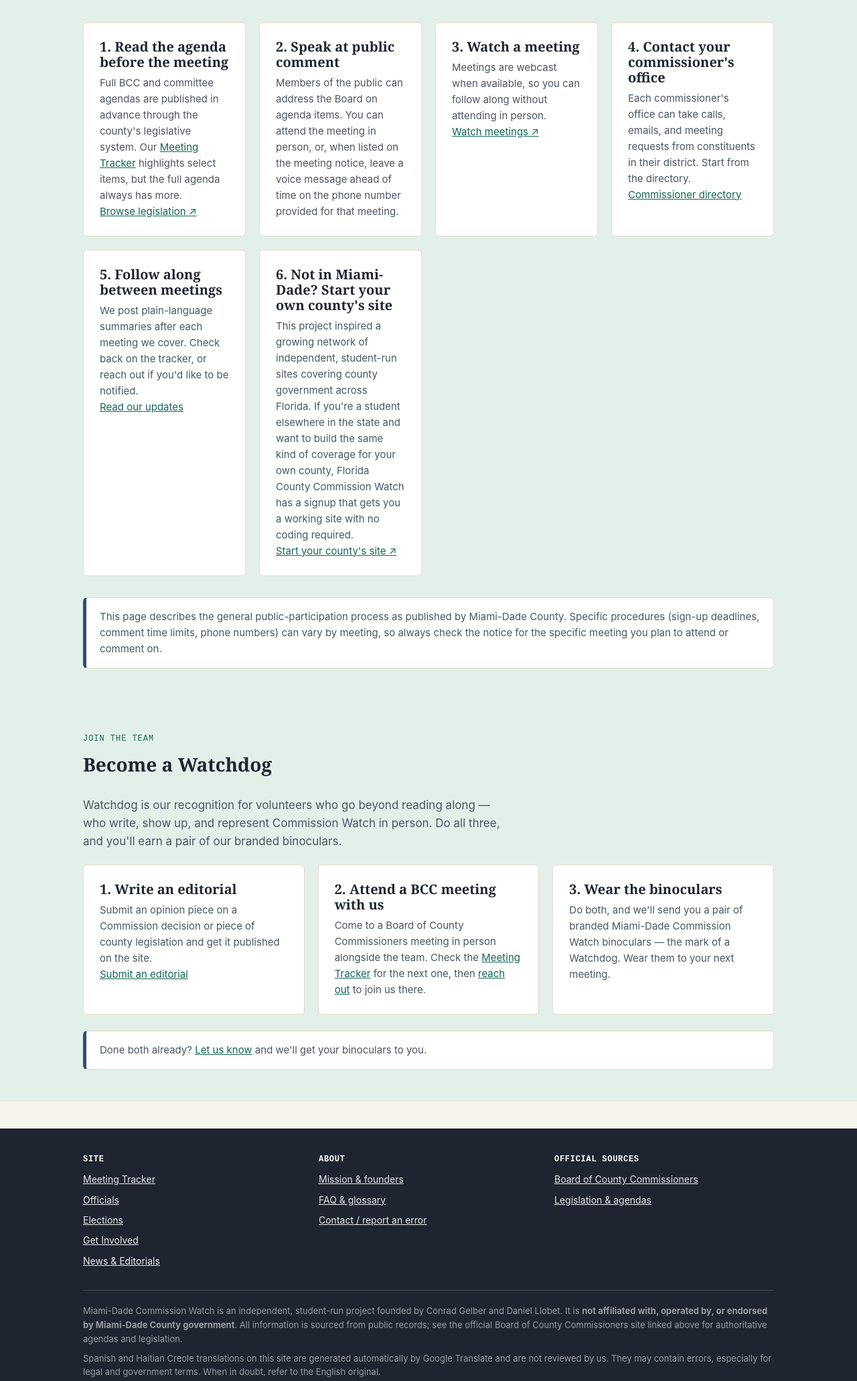
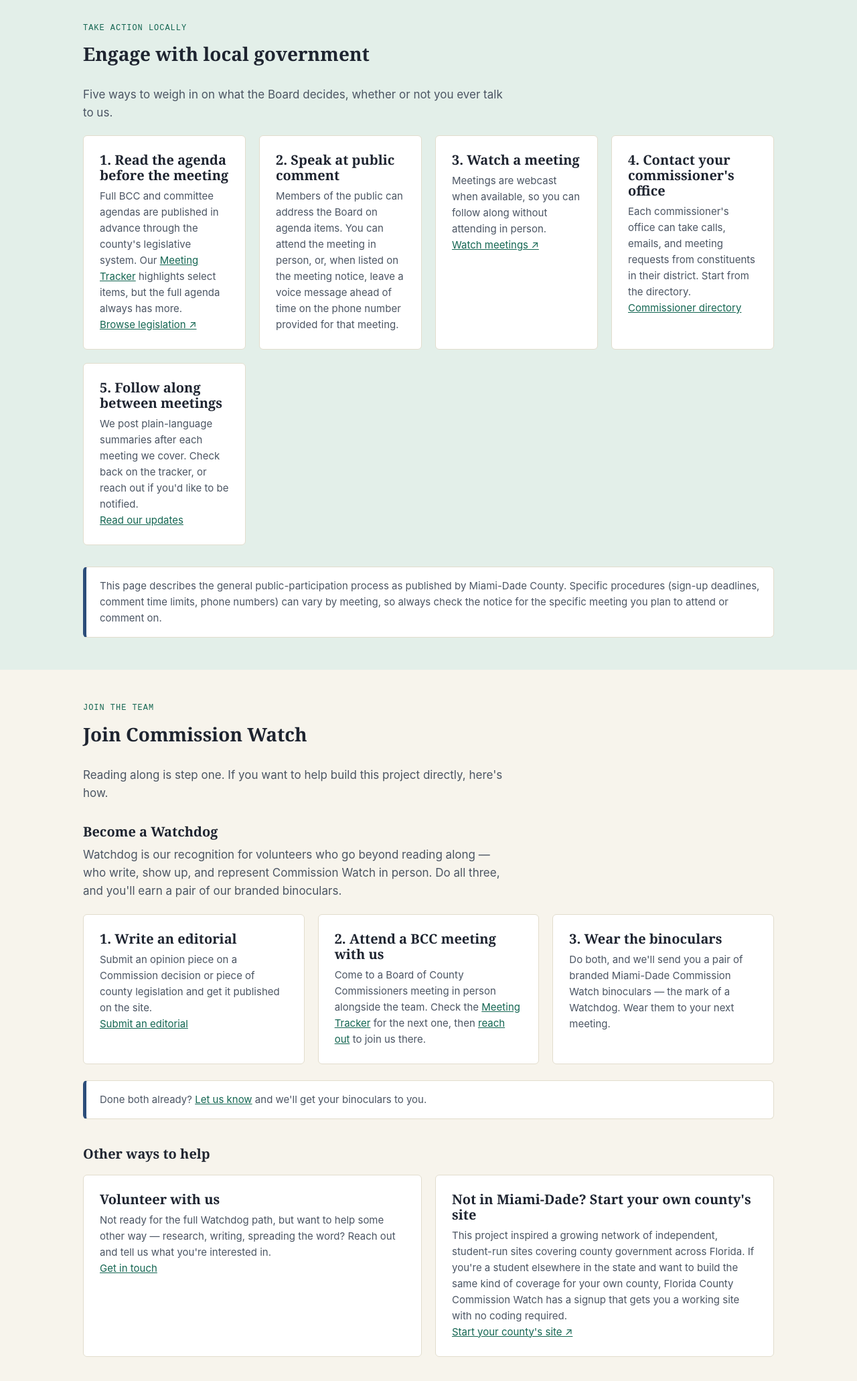
Before and after one commit to conradicle/miamidadecommissionwatch, a plain HTML site: page get-involved.html in a window 1280 px wide. Shown: the part 1600-3662 px from the top of the page at 67% size. Drawn offline with nearby package versions, Linux system fonts and the light colour scheme.

Commit message:
Split Get Involved into local-government and join-us subsections
Separates "engage with the BCC" (read agendas, speak at public
comment, watch meetings, contact your commissioner, follow along)
from "join Commission Watch itself" (Become a Watchdog, general
volunteering, and the Florida County Commission Watch spinoff for
students outside Miami-Dade). District finder stays above both as
the page's lead feature.

```diff
--- a/get-involved.html
+++ b/get-involved.html
@@ -100,9 +100,15 @@
     </div>
   </section>
 
-  <section class="section section-alt">
+  <section class="section section-alt" id="local-government">
     <div class="wrap">
-      <div class="card-grid">
+      <div class="section-head">
+        <span class="eyebrow">Take action locally</span>
+        <h2>Engage with local government</h2>
+      </div>
+      <p class="mt-0" style="max-width:60ch; color:var(--ink-600);">Five ways to weigh in on what the Board decides, whether or not you ever talk to us.</p>
+
+      <div class="card-grid" style="margin-top:20px;">
 
         <div class="card">
           <h3>1. Read the agenda before the meeting</h3>
@@ -133,12 +139,6 @@
           <p><a href="news.html">Read our updates</a></p>
         </div>
 
-        <div class="card">
-          <h3>6. Not in Miami-Dade? Start your own county's site</h3>
-          <p>This project inspired a growing network of independent, student-run sites covering county government across Florida. If you're a student elsewhere in the state and want to build the same kind of coverage for your own county, Florida County Commission Watch has a signup that gets you a working site with no coding required.</p>
-          <p><a href="https://flcountycommissionwatch.com" target="_blank" rel="noopener">Start your county's site &#8599;</a></p>
-        </div>
-
       </div>
 
       <div class="notice" style="margin-top:32px;">
@@ -147,12 +147,15 @@
     </div>
   </section>
 
-  <section class="section section-alt" id="watchdog">
+  <section class="section" id="join-us">
     <div class="wrap">
       <div class="section-head">
         <span class="eyebrow">Join the team</span>
-        <h2>Become a Watchdog</h2>
+        <h2>Join Commission Watch</h2>
       </div>
+      <p class="mt-0" style="max-width:60ch; color:var(--ink-600);">Reading along is step one. If you want to help build this project directly, here's how.</p>
+
+      <h3 style="margin-top:32px;">Become a Watchdog</h3>
       <p class="mt-0" style="max-width:60ch; color:var(--ink-600);">Watchdog is our recognition for volunteers who go beyond reading along &mdash; who write, show up, and represent Commission Watch in person. Do all three, and you'll earn a pair of our branded binoculars.</p>
 
       <div class="card-grid" style="margin-top:20px;">
@@ -177,6 +180,24 @@
 
       <div class="notice" style="margin-top:24px;">
         Done both already? <a href="contact.html">Let us know</a> and we'll get your binoculars to you.
+      </div>
+
+      <h3 style="margin-top:40px;">Other ways to help</h3>
+
+      <div class="card-grid" style="margin-top:20px;">
+
+        <div class="card">
+          <h3>Volunteer with us</h3>
+          <p>Not ready for the full Watchdog path, but want to help some other way &mdash; research, writing, spreading the word? Reach out and tell us what you're interested in.</p>
+          <p><a href="contact.html">Get in touch</a></p>
+        </div>
+
+        <div class="card">
+          <h3>Not in Miami-Dade? Start your own county's site</h3>
+          <p>This project inspired a growing network of independent, student-run sites covering county government across Florida. If you're a student elsewhere in the state and want to build the same kind of coverage for your own county, Florida County Commission Watch has a signup that gets you a working site with no coding required.</p>
+          <p><a href="https://flcountycommissionwatch.com" target="_blank" rel="noopener">Start your county's site &#8599;</a></p>
+        </div>
+
       </div>
     </div>
   </section>
```
